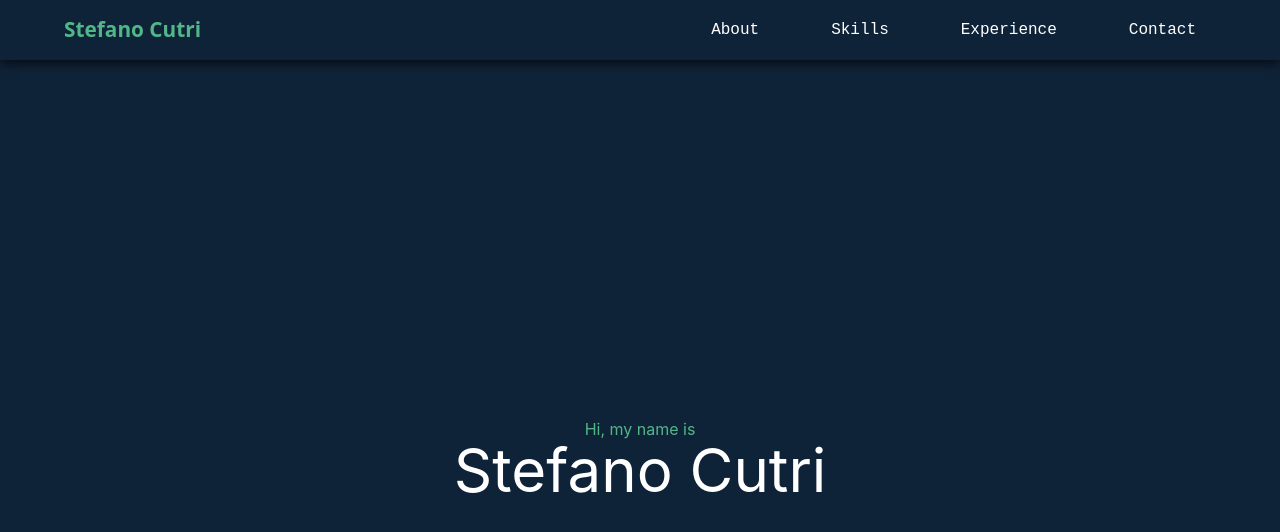
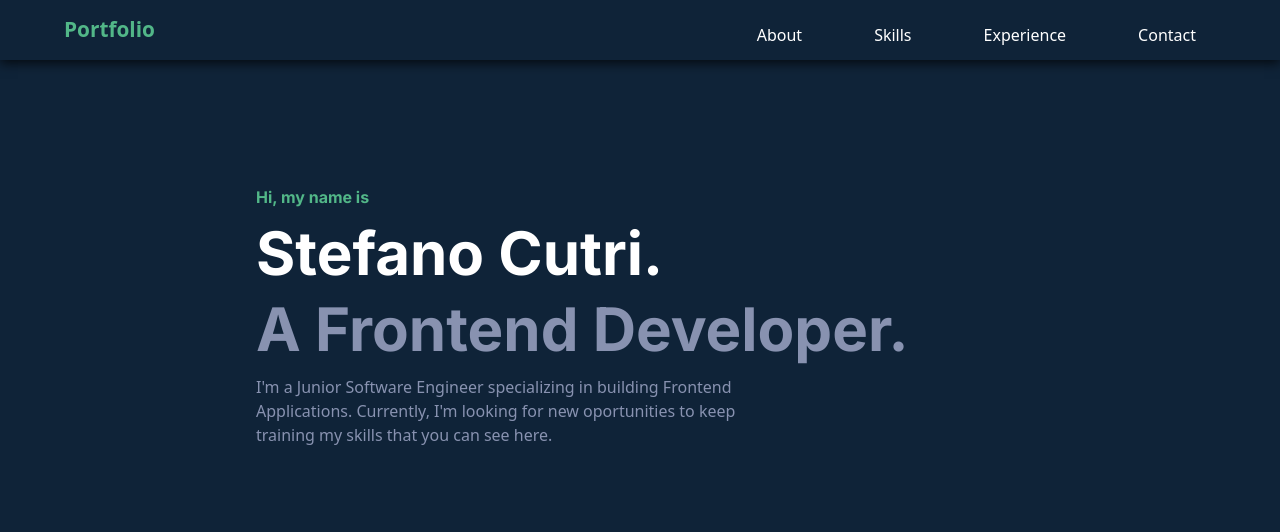
Before and after one commit to StefanoCutri/portfolio, a React (Create React App) app: page / in a window 1280 px wide. Shown: the top 532 px of the page. Built offline with nearby package versions, Linux system fonts and the light colour scheme.

Commit message:
Info component

```diff
--- a/src/App.js
+++ b/src/App.js
@@ -1,5 +1,5 @@
 import { Header } from "./components/Header";
-import { About } from "./components/About";
+import { Info } from "./components/Info";
 import "bootstrap/dist/css/bootstrap.min.css";
 import "./index.css";
 
@@ -7,7 +7,7 @@ const App = () => {
   return (
     <>
       <Header />
-      <About/>
+      <Info />
     </>
   );
 };
--- a/src/components/About.js
+++ /dev/null
@@ -1,12 +0,0 @@
-import React from 'react';
-import "../styles/about.css"
-
-export const About = () => {
-  return (
-    <section className='flex flex-1 flex-col justify-center items-center'>
-      <h1>Hi,  my name is</h1>
-      <h1 className='text-white text-6xl'>Stefano Cutri</h1>
-    </section>
-
-  )
-}
--- a/src/components/Header.js
+++ b/src/components/Header.js
@@ -1,4 +1,4 @@
-import React, { useEffect, useRef, useState } from "react";
+import React, { useRef, useState } from "react";
 import { slideInLeft } from "react-animations";
 import Radium, { StyleRoot } from "radium";
 import "../styles/header.css";
@@ -24,7 +24,7 @@ export const Header = () => {
       ref={backgroundRef}
     >
       <p href="/" className="brand-name">
-        Stefano Cutri
+        Portfolio
       </p>
       <button className="hamburger" onClick={handleShowNavbar}>
         <i className="fa-solid fa-bars fa-lg text-[#52b788]"></i>
--- /dev/null
+++ b/src/components/Info.js
@@ -0,0 +1,16 @@
+import React from 'react';
+import "../styles/info.css"
+
+export const Info = () => {
+  return (
+    <div className='flex flex-1 flex-col items-start'>
+      <div className='flex flex-col justify-start items-start ml-[20%] pt-[10%]'>
+      <h1>Hi,  my name is</h1>
+      <h1 className='text-white text-6xl py-3'>Stefano Cutri.</h1>
+      <h1 className='text-[#8892b0] text-6xl'>A Frontend Developer.</h1>
+      <p className='w-[50%] text-[#8892b0]  mt-3'>I'm a Junior Software Engineer specializing in building Frontend Applications. Currently, I'm looking for new oportunities to keep training my skills that you can see <a className='p-0' href='https://github.com/stefanocutri'>here.</a></p>
+      </div>
+    </div>
+
+  )
+}
--- a/src/styles/header.css
+++ b/src/styles/header.css
@@ -21,8 +21,7 @@ p {
 }
 
 .header {
-  font-family: "Lucida Sans", "Lucida Sans Regular", "Lucida Grande",
-    "Lucida Sans Unicode", Geneva, Verdana, sans-serif;
+  font-family: "SF Mono", "Fira Code", "Fira Mono", "Roboto Mono", monospace;
 }
 
 #bars-menu {
@@ -30,18 +29,9 @@ p {
 }
 
 nav {
-  /* position: fixed !important; */
   box-shadow: 0px 3px 11px 0px rgba(0, 0, 0, 0.75);
   -webkit-box-shadow: 0px 3px 11px 0px rgba(0, 0, 0, 0.75);
   -moz-box-shadow: 0px 3px 11px 0px rgba(0, 0, 0, 0.75) !important;
-
-}
-.active {
-  display: flex !important;
-  flex-direction: column !important;
-  position: absolute;
-  top: 0;
-  bottom: 0;
 }
 
 .navigation {
@@ -80,10 +70,10 @@ nav {
   display: block;
   width: 100%;
   transition: all 1s ease-in;
+  font-family: system-ui, -apple-system, BlinkMacSystemFont, 'Segoe UI', Roboto, Oxygen, Ubuntu, Cantarell, 'Open Sans', 'Helvetica Neue', sans-serif;
 }
 
 a {
-  color: #fff;
   text-decoration: none;
   display: inline-block;
   padding: 15px 20px;
@@ -141,10 +131,8 @@ a:hover:after {
   }
   .navigation-menu li a {
     width: 100%;
-    /* padding: 1.5rem 0; */
   }
   .navigation-menu ul {
-    /* previous styles */
     display: none;
   }
   .navigation-menu.expanded ul {
--- a/src/styles/about.css
+++ b/src/styles/info.css
@@ -1,3 +1,5 @@
+@import url('https://fonts.googleapis.com/css2?family=Inter:wght@700&display=swap');
+
 :root {
     --main-text-color: #52b788;
     --main-bg-color: #0f2338;
@@ -5,10 +7,10 @@
     --text-white: #fff;
 }
 
-section{
+div{
     background-color: var(--main-bg-color);
     padding: 0;
-    height: 100vh;
+    height: 100%;
     color: var(--main-text-color);
 }
 
```
